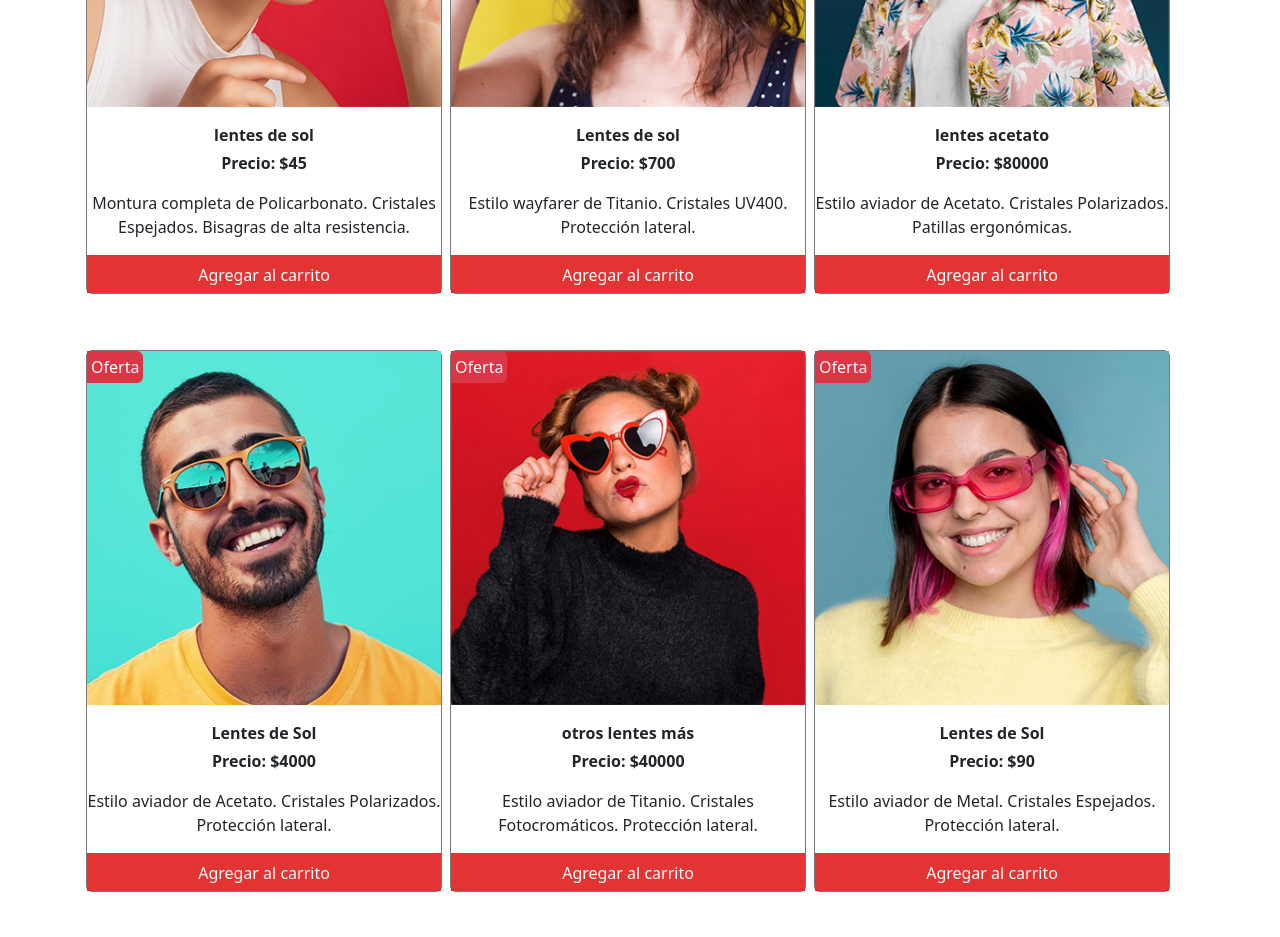
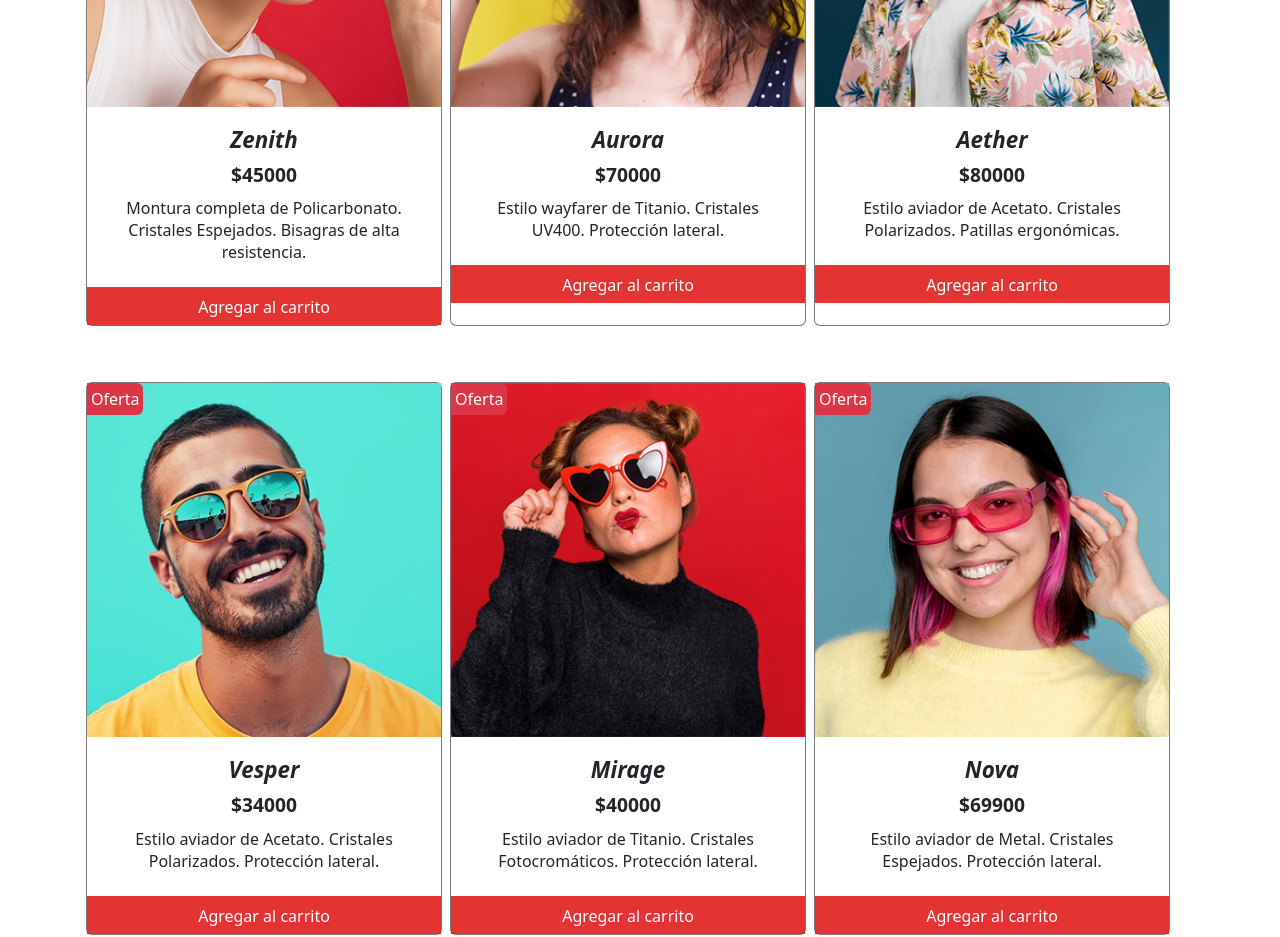
Before and after one commit to Sandoz18/proyecto-javascript, a website: page index.html in a window 1280 px wide. Shown: the part 1260-2197 px from the top of the page. Drawn offline with nearby package versions, Linux system fonts and the light colour scheme; some packages are replaced by stand-ins of ours; a script that the page names is missing.

Commit message:
detalles tarjetas producto, generación nombres producto random, estilos

```diff
--- a/css/style.css
+++ b/css/style.css
@@ -137,11 +137,11 @@ main .principal .marquesina {
 
 .contador-circulo {
   position: absolute;
-  top: -5px; /* Ajusta este valor para la posición vertical */
-  right: -5px; /* Ajusta este valor para la posición horizontal */
+  top: 7px; /* Ajusta este valor para la posición vertical */
+  right: 1px; /* Ajusta este valor para la posición horizontal */
   transform: translate(50%, -50%); /* Centrar el círculo */
-  width: 20px; /* Ajusta este valor para el tamaño del círculo */
-  height: 20px; /* Ajusta este valor para el tamaño del círculo */
+  width: 23px; /* Ajusta este valor para el tamaño del círculo */
+  height: 23px; /* Ajusta este valor para el tamaño del círculo */
   border-radius: 50%;
   background-color: red;
   color: white; /* Color del texto dentro del círculo */
@@ -326,6 +326,7 @@ main .principal .banner .texto_principal sans-serif .card:hover {
   margin-bottom: 1rem;
 }
 
+/*botón whatsapp***************************************/
 .whatsapp-button {
   position: fixed;
   bottom: 20px;
@@ -349,6 +350,8 @@ main .principal .banner .texto_principal sans-serif .card:hover {
 .whatsapp-button:hover {
   transform: scale(1.1);
 }
+
+
 
 .titulo-productos{
   width: 100%;
@@ -415,6 +418,28 @@ main .principal .banner .texto_principal sans-serif .card:hover {
 
 .card-container{
     height: auto;
+    text-align: center;
+}
+
+.card-name{
+  font-size: 1.4rem;
+  font-style: oblique;
+}
+
+.card-price{
+
+  margin-bottom: 0.5rem;
+  font-size: 1.2rem;
+}
+
+.card-description{
+line-height: normal;
+  text-align: center;
+ max-width: 80%;
+ margin: 0 auto;
+ font-size: 1rem;
+ margin-bottom: 1.5rem;
+
 }
 
 .fade{
@@ -422,6 +447,7 @@ main .principal .banner .texto_principal sans-serif .card:hover {
 }
 
 .card {
+
   border: 0.5px solid rgba(0, 0, 0, 0.521);
   box-shadow: 2px, 2px, 5px rgba(219, 222, 222, 0.867);
   text-align: center;
--- a/productos.json
+++ b/productos.json
@@ -2,7 +2,7 @@
   {
     "id": "1",
     "nombre": "lentes de sol",
-    "precio": 45,
+    "precio": 45000,
     "descripcion": "Esto es una descripción",
     "colores": ["verde", "azul", "negro"],
     "stock": 0,
@@ -11,7 +11,7 @@
   {
     "id": "2",
     "nombre": "Lentes de sol",
-    "precio": 700,
+    "precio": 70000,
     "descripcion": "otra descripción",
     "colores": ["verde", "rosa", "negro"],
     "stock": 14,
@@ -29,7 +29,7 @@
   {
     "id": "4",
     "nombre": "Lentes de Sol",
-    "precio": 4000,
+    "precio": 34000,
     "descripcion": "lLll",
     "colores": ["verde", "azul", "negro"],
     "stock": 4,
@@ -47,7 +47,7 @@
   {
     "id": "6",
     "nombre": "Lentes de Sol",
-    "precio": 90,
+    "precio": 69900,
     "descripcion": "lLll",
     "colores": ["verde", "azul", "negro"],
     "stock": 4,
@@ -123,7 +123,7 @@
     "descripcion": "otra descripción",
     "colores": ["verde", "rosa", "negro"],
     "stock": 14,
-    "imagen": "assets/13.png"
+    "imagen": "assets/14.png"
   },
   {
     "id": "15",
--- a/script.js
+++ b/script.js
@@ -38,7 +38,7 @@ function crearNavegacion() {
 /**crear un efecto subrayado dinamico para los li de las pages***/
 //primero creo las paginas con una variable.
 
-let paginas = ['Nosotros', 'Productos', 'Contacto'];
+let paginas = ['Campaña', 'Productos', 'Contacto'];
 paginas.forEach((pagina) => {
   const li = document.createElement('li');
   li.textContent = pagina;
@@ -97,13 +97,32 @@ console.log('ofertas');
 
 let productos = []; //declaro productos como variable global y vacia para que pase el json
 //creo la función asincronica que carga los productos con una promesa
-async function cargarProductosDesdeJson() {
-  fetch('productos.json')
-  .then(response => response.json())
-  .then(data => {
-    mostrarProductos(data);
-    productos = data; // Guarda los productos en la variable global
-  });
+
+  /*función generar nombres random de producto*/
+  function generarNombreLentes() {
+    const nombres = [
+        "Solstice", "Zenith", "Nimbus", "Lumina", "Veridian",
+        "Aether", "Solara", "Apex", "Nova", "Ember",
+        "Cinder", "Vesper", "Azure", "Crimson", "Onyx",
+        "Lotus", "Aurora", "Eclipse", "Mirage", "Prism"
+    ];
+
+    return nombres[Math.floor(Math.random() * nombres.length)];
+}
+
+// Conjunto para almacenar los nombres usados
+const nombresUsados = new Set();
+
+function generarNombreLentesUnico() {
+    let nombreAleatorio;
+    do {
+        nombreAleatorio = generarNombreLentes(); // Generar un nombre aleatorio
+    } while (nombresUsados.has(nombreAleatorio)); // Verificar si ya se usó
+
+    nombresUsados.add(nombreAleatorio); // Agregar el nombre al conjunto
+    return nombreAleatorio;
+}
+
 
     /*funcion para descripción aleatoria para generar texto*/
     function generarDescripcionAleatoria() {
@@ -125,6 +144,15 @@ async function cargarProductosDesdeJson() {
 
       return `Este producto tiene un ${adjetivoAleatorio} ${sustantivoAleatorio}. ${fraseAleatoria}`;
     }
+async function cargarProductosDesdeJson() {
+  fetch('productos.json')
+  .then(response => response.json())
+  .then(data => {
+    mostrarProductos(data);
+    productos = data; // Guarda los productos en la variable global
+  });
+
+
 
 function mostrarProductos(productos) {
   const container = document.getElementById("productos-contenedores");
@@ -136,6 +164,8 @@ function mostrarProductos(productos) {
 
   /*xa cada producto de productos creo las columas dentro de las filas para el grid*/
   productos.forEach((producto) => {
+    producto.nombre = generarNombreLentes();
+    producto.nombre = generarNombreLentesUnico();
     producto.descripcion = generarDescripcionAleatoria();
     const col = document.createElement('div');
     col.classList.add('col-12', 'col-lg-4', 'p-1', 'mt-5')
@@ -151,8 +181,8 @@ function mostrarProductos(productos) {
       <div class="position-absolute top-0 start-0 bg-danger text-white p-1 rounded-end">Oferta</div>
         <img src="${producto.imagen}" class="w-100" alt="${producto.nombre}">
         <p class="card-name fw-bold mt-3 mb-1">${producto.nombre}</p>
-        <p class="card-price fw-semibold">Precio: $${producto.precio}</p>
-         <p>${producto.descripcion}</p>
+        <p class="card-price fw-semibold"> $${producto.precio}</p>
+         <p class="card-description">${producto.descripcion}</p>
 
 
         <button class="btn btn-primary agregar-carrito w-100 rounded-0 pt-2" data-id="${producto.id}">Agregar al carrito</button>
@@ -546,12 +576,23 @@ cerrarSolapa.addEventListener('click', () => {
     solapa.style.display = 'none'; // Oculta la solapa
 });
 
+
+/***************whatsapp*********************/
 window.addEventListener('load', () => {
   const whatsappButton = document.querySelector('.whatsapp-button');
   whatsappButton.style.transform = 'scale(0)';
   setTimeout(() => {
       whatsappButton.style.transition = 'transform 0.5s ease-in-out';
       whatsappButton.style.transform = 'scale(1)';
+
+      // Agregar el efecto de pulso después de que el botón aparezca
+      setInterval(() => {
+          whatsappButton.style.transition = 'transform 0.5s ease-in-out';
+          whatsappButton.style.transform = 'scale(1.1)'; // Escala un poco más grande
+          setTimeout(() => {
+              whatsappButton.style.transform = 'scale(1)'; // Vuelve al tamaño original
+          }, 500); // Duración de la animación del pulso
+      }, 2000); // Intervalo entre pulsos (2 segundos)
   }, 500);
 });
  //que pasa con el total y con el botón para agregar más cantidad?finalizar compra
```
